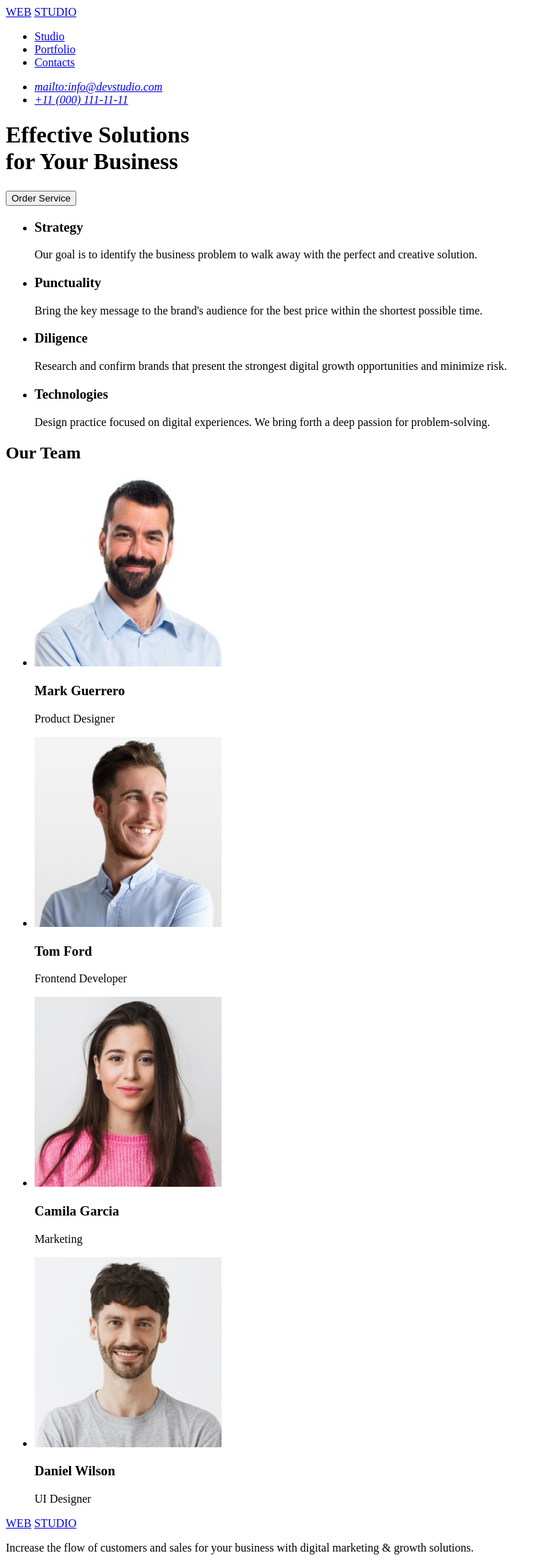
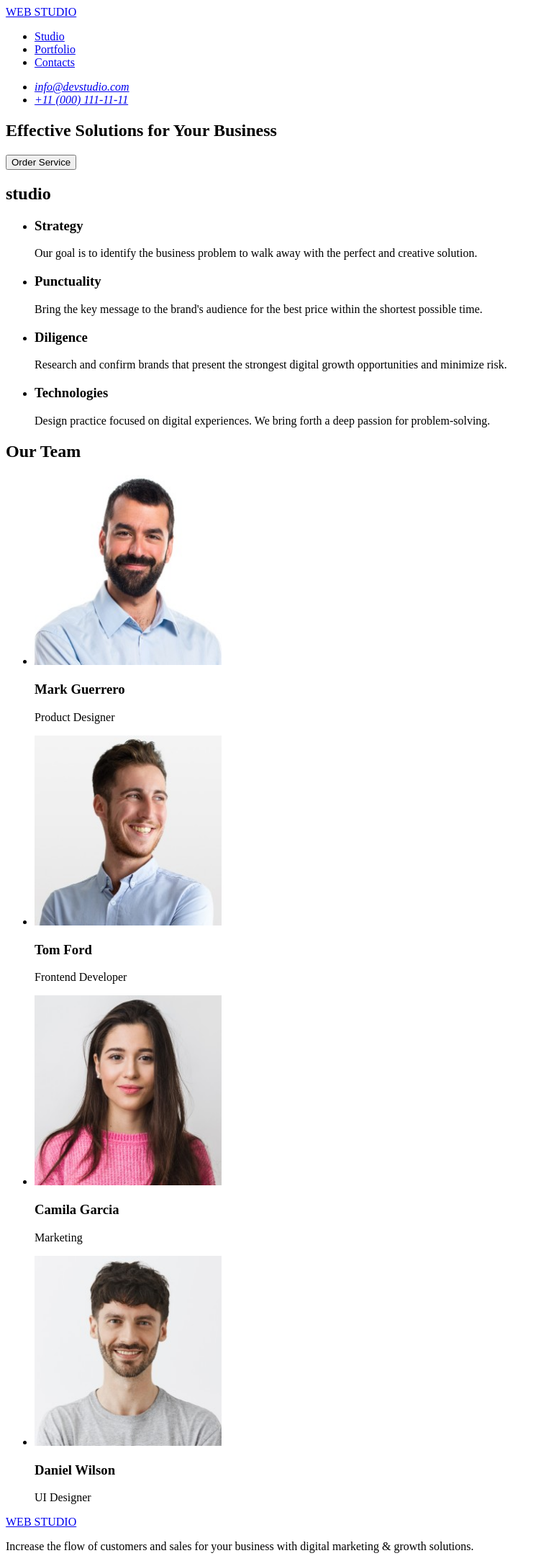
Before and after one commit to MykolaSanych/goit-markup-hw-06, a plain HTML site: page index.html in a window 1280 px wide. Shown: the whole page at 72% size, without its empty margins (0-759 px from the left). Drawn offline with Linux system fonts and the light colour scheme.

Commit message:
skeleton02

```diff
--- a/index.html
+++ b/index.html
@@ -9,9 +9,8 @@
 
 <body>
     <header>
-        <a href="./">WEB</a>
-        <a href="./">STUDIO</a>
         <nav>
+            <a href="./index.html">WEB STUDIO</a>
             <ul>
                 <li><a href="#studio">Studio</a></li>
                 <li><a href="#portfolio">Portfolio</a></li>
@@ -20,18 +19,20 @@
         </nav>
         <address>
             <ul id="contacts">
-                <li><a href="mailto:info@devstudio.com" target="_blank">mailto:info@devstudio.com</a></li>
+                <li><a href="mailto:info@devstudio.com" target="_blank">info@devstudio.com</a></li>
                 <li><a href="tel:+110001111111" target="_blank">+11 (000) 111-11-11</a></li>
             </ul>
         </address>
     </header>
     <main>
-        <h1>
-            Effective Solutions<br />
-            for Your Business
-        </h1>
-        <button type="button">Order Service</button>
+        <section>
+            <h1>
+                Effective Solutions for Your Business
+            </h1>
+            <button type="button">Order Service</button>
+        </section>
         <Section id="studio">
+            <h2>studio</h2>
             <ul>
                 <li>
                     <h3>Strategy</h3>
@@ -89,8 +90,7 @@
         </section>
     </main>
     <footer>
-        <a href="./">WEB</a>
-        <a href="./">STUDIO</a>
+        <a href="./index.html">WEB STUDIO</a>
         <p>Increase the flow of customers and sales for your business with digital marketing & growth solutions.</p>
     </footer>
 </body>
```
